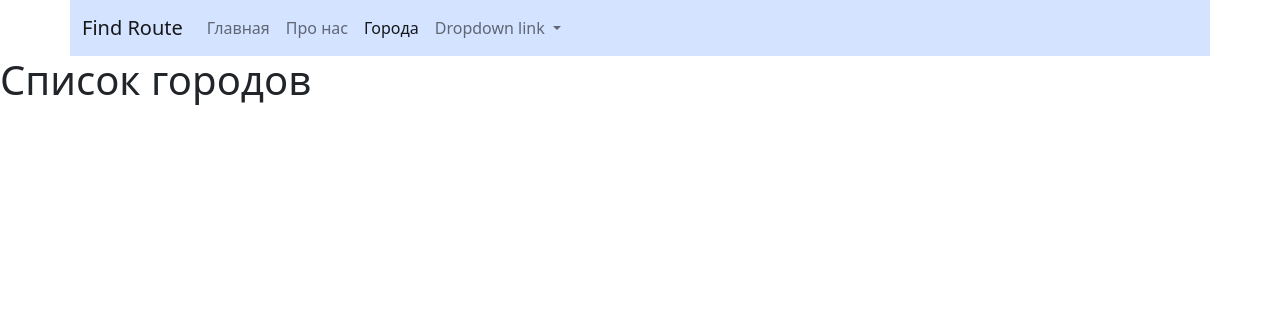
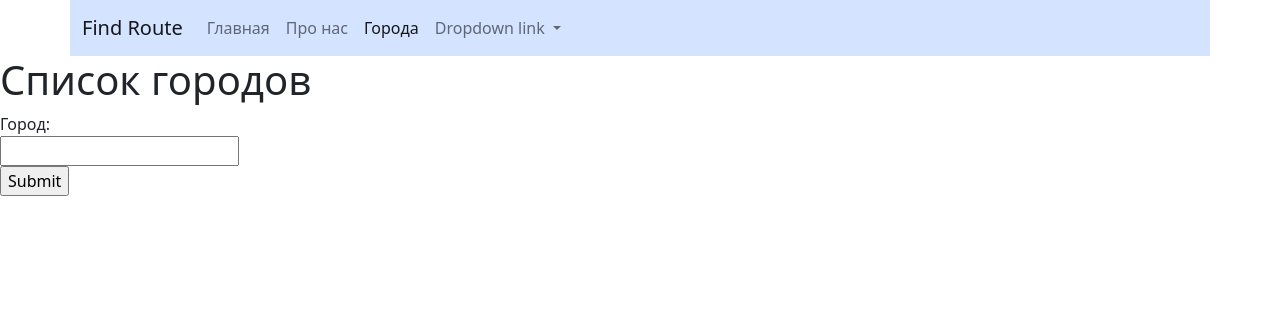
Before and after one commit to hasanaliyeev/find_route, a Django app: page /cities/ in a window 1280 px wide. Shown: the top 316 px of the page. Run offline with Django 4.2, Linux system fonts and the light colour scheme; data that the repository does not hold is empty.

Commit message:
html form added

```diff
--- a/cities/templates/cities/home.html
+++ b/cities/templates/cities/home.html
@@ -13,4 +13,11 @@
         {% endfor %}
     </div>
 </div>
+
+<form action="" method="post"> {% csrf_token %}
+  <label for="fname">Город:</label><br>
+  <input type="text" id="fname" name="name"><br>
+  <input type="submit" value="Submit">
+</form>
+
 {% endblock %}
```
